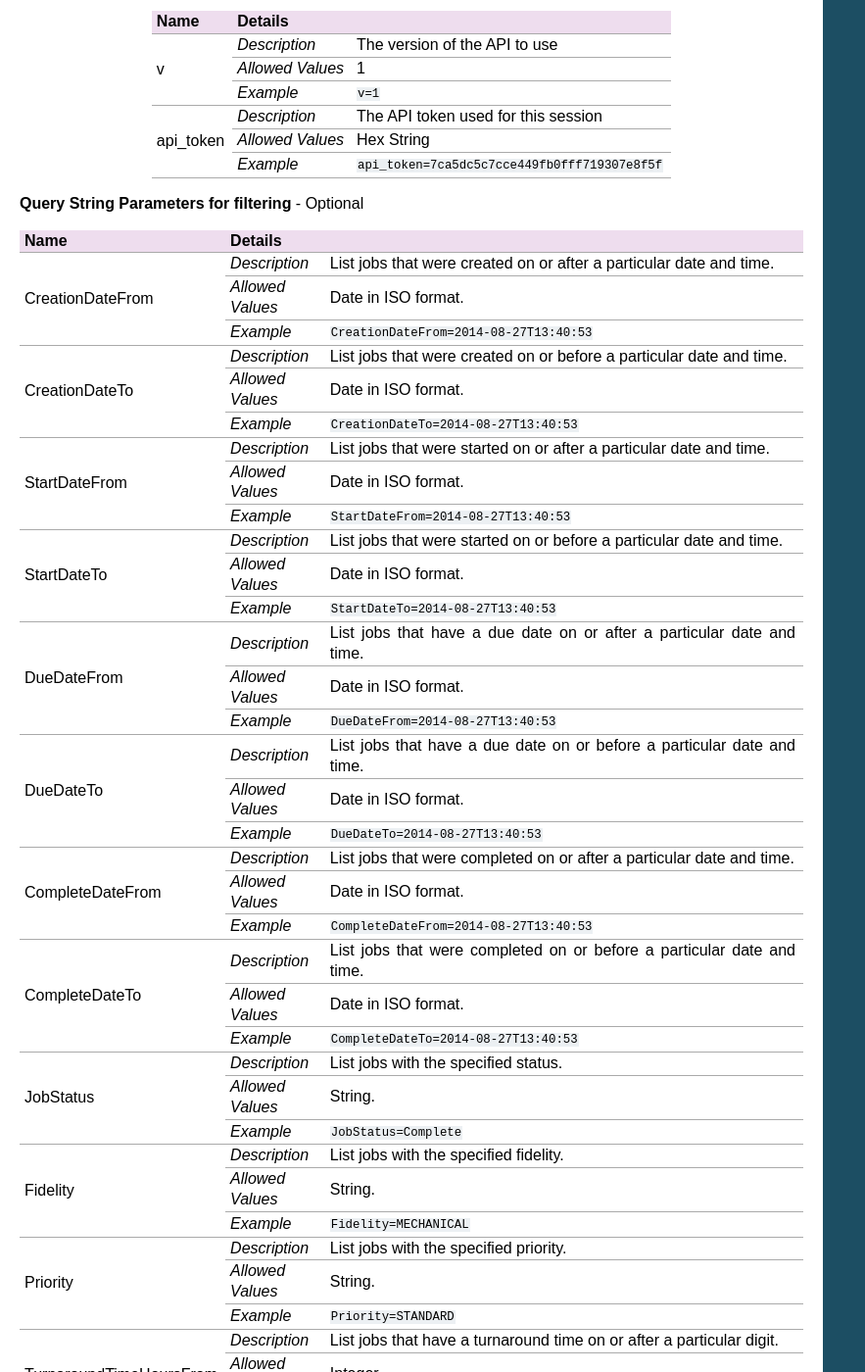
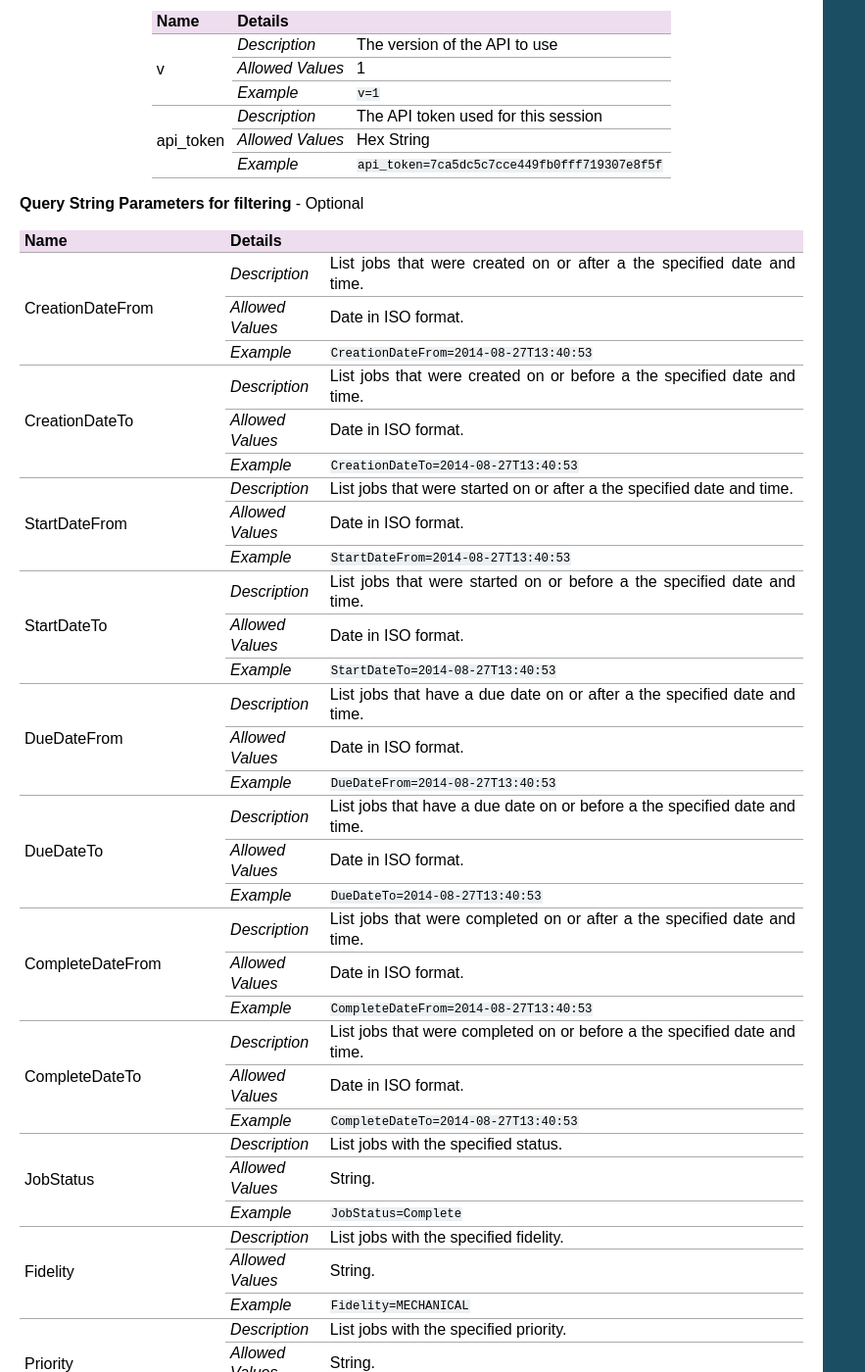
Before and after one commit to cielo24/Docs, a Sphinx documentation site: the page built from api/source/job_control/job_list.rst, in a window 1280 px wide and 1400 px high, scrolled down 248 px. Shown: the whole window at 98% size, without its empty margins (0-883 px from the left). Built offline with Sphinx 7.4.7, drawn with Linux system fonts in a browser that asks for light colours; some of the changed text lies outside the part shown.

Commit message:
Fix table width in job list

```diff
--- a/api/source/job_control/job_list.rst
+++ b/api/source/job_control/job_list.rst
@@ -28,94 +28,105 @@ The list is sorted by default to the creation time of the job, descending.
 
 **Query String Parameters for filtering** - Optional
 
-+-------------------------+---------------------------------------------------------------------------------------------+
-| Name                    | Details                                                                                     |
-+=========================+==================+==========================================================================+
-| CreationDateFrom        | `Description`    | List jobs that were created on or after a particular date and time.      |
-|                         +------------------+--------------------------------------------------------------------------+
-|                         | `Allowed Values` | Date in ISO format.                                                      |
-|                         +------------------+--------------------------------------------------------------------------+
-|                         | `Example`        | ``CreationDateFrom=2014-08-27T13:40:53``                                 |
-+-------------------------+------------------+--------------------------------------------------------------------------+
-| CreationDateTo          | `Description`    | List jobs that were created on or before a particular date and time.     |
-|                         +------------------+--------------------------------------------------------------------------+
-|                         | `Allowed Values` | Date in ISO format.                                                      |
-|                         +------------------+--------------------------------------------------------------------------+
-|                         | `Example`        | ``CreationDateTo=2014-08-27T13:40:53``                                   |
-+-------------------------+------------------+--------------------------------------------------------------------------+
-| StartDateFrom           | `Description`    | List jobs that were started on or after a particular date and time.      |
-|                         +------------------+--------------------------------------------------------------------------+
-|                         | `Allowed Values` | Date in ISO format.                                                      |
-|                         +------------------+--------------------------------------------------------------------------+
-|                         | `Example`        | ``StartDateFrom=2014-08-27T13:40:53``                                    |
-+-------------------------+------------------+--------------------------------------------------------------------------+
-| StartDateTo             | `Description`    | List jobs that were started on or before a particular date and time.     |
-|                         +------------------+--------------------------------------------------------------------------+
-|                         | `Allowed Values` | Date in ISO format.                                                      |
-|                         +------------------+--------------------------------------------------------------------------+
-|                         | `Example`        | ``StartDateTo=2014-08-27T13:40:53``                                      |
-+-------------------------+------------------+--------------------------------------------------------------------------+
-| DueDateFrom             | `Description`    | List jobs that have a due date on or after a particular date and time.   |
-|                         +------------------+--------------------------------------------------------------------------+
-|                         | `Allowed Values` | Date in ISO format.                                                      |
-|                         +------------------+--------------------------------------------------------------------------+
-|                         | `Example`        | ``DueDateFrom=2014-08-27T13:40:53``                                      |
-+-------------------------+------------------+--------------------------------------------------------------------------+
-| DueDateTo               | `Description`    | List jobs that have a due date on or before a particular date and time.  |
-|                         +------------------+--------------------------------------------------------------------------+
-|                         | `Allowed Values` | Date in ISO format.                                                      |
-|                         +------------------+--------------------------------------------------------------------------+
-|                         | `Example`        | ``DueDateTo=2014-08-27T13:40:53``                                        |
-+-------------------------+------------------+--------------------------------------------------------------------------+
-| CompleteDateFrom        | `Description`    | List jobs that were completed on or after a particular date and time.    |
-|                         +------------------+--------------------------------------------------------------------------+
-|                         | `Allowed Values` | Date in ISO format.                                                      |
-|                         +------------------+--------------------------------------------------------------------------+
-|                         | `Example`        | ``CompleteDateFrom=2014-08-27T13:40:53``                                 |
-+-------------------------+------------------+--------------------------------------------------------------------------+
-| CompleteDateTo          | `Description`    | List jobs that were completed on or before a particular date and time.   |
-|                         +------------------+--------------------------------------------------------------------------+
-|                         | `Allowed Values` | Date in ISO format.                                                      |
-|                         +------------------+--------------------------------------------------------------------------+
-|                         | `Example`        | ``CompleteDateTo=2014-08-27T13:40:53``                                   |
-+-------------------------+------------------+--------------------------------------------------------------------------+
-| JobStatus               | `Description`    | List jobs with the specified status.                                     |
-|                         +------------------+--------------------------------------------------------------------------+
-|                         | `Allowed Values` | String.                                                                  |
-|                         +------------------+--------------------------------------------------------------------------+
-|                         | `Example`        | ``JobStatus=Complete``                                                   |
-+-------------------------+------------------+--------------------------------------------------------------------------+
-| Fidelity                | `Description`    | List jobs with the specified fidelity.                                   |
-|                         +------------------+--------------------------------------------------------------------------+
-|                         | `Allowed Values` | String.                                                                  |
-|                         +------------------+--------------------------------------------------------------------------+
-|                         | `Example`        | ``Fidelity=MECHANICAL``                                                  |
-+-------------------------+------------------+--------------------------------------------------------------------------+
-| Priority                | `Description`    | List jobs with the specified priority.                                   |
-|                         +------------------+--------------------------------------------------------------------------+
-|                         | `Allowed Values` | String.                                                                  |
-|                         +------------------+--------------------------------------------------------------------------+
-|                         | `Example`        | ``Priority=STANDARD``                                                    |
-+-------------------------+------------------+--------------------------------------------------------------------------+
-| TurnaroundTimeHoursFrom | `Description`    | List jobs that have a turnaround time on or after a particular digit.    |
-|                         +------------------+--------------------------------------------------------------------------+
-|                         | `Allowed Values` | Integer.                                                                 |
-|                         +------------------+--------------------------------------------------------------------------+
-|                         | `Example`        | ``TurnaroundTimeHoursFrom=24``                                           |
-+-------------------------+------------------+--------------------------------------------------------------------------+
-| TurnaroundTimeHoursTo   | `Description`    | List jobs that have a turnaround time on or before a particular digit.   |
-|                         +------------------+--------------------------------------------------------------------------+
-|                         | `Allowed Values` | Integer.                                                                 |
-|                         +------------------+--------------------------------------------------------------------------+
-|                         | `Example`        | ``TurnaroundTimeHoursTo=48``                                             |
-+-------------------------+------------------+--------------------------------------------------------------------------+
-| Username                | `Description`    | List jobs that are owned by the specified sub-account. Pass '*' to list  |
-|                         |                  | all jobs owned by the logged in account and all of its descendants.      |
-|                         +------------------+--------------------------------------------------------------------------+
-|                         | `Allowed Values` | String.                                                                  |
-|                         +------------------+--------------------------------------------------------------------------+
-|                         | `Example`        | ``myaccountname``                                                        |
-+-------------------------+------------------+--------------------------------------------------------------------------+
++-------------------------+-----------------------------------------------------------------------+
+| Name                    | Details                                                               |
++=========================+==================+====================================================+
+| CreationDateFrom        | `Description`    | List jobs that were created on or after a          |
+|                         |                  | the specified date and time.                       |
+|                         +------------------+----------------------------------------------------+
+|                         | `Allowed Values` | Date in ISO format.                                |
+|                         +------------------+----------------------------------------------------+
+|                         | `Example`        | ``CreationDateFrom=2014-08-27T13:40:53``           |
++-------------------------+------------------+----------------------------------------------------+
+| CreationDateTo          | `Description`    | List jobs that were created on or before a         |
+|                         |                  | the specified date and time.                       |
+|                         +------------------+----------------------------------------------------+
+|                         | `Allowed Values` | Date in ISO format.                                |
+|                         +------------------+----------------------------------------------------+
+|                         | `Example`        | ``CreationDateTo=2014-08-27T13:40:53``             |
++-------------------------+------------------+----------------------------------------------------+
+| StartDateFrom           | `Description`    | List jobs that were started on or after a          |
+|                         |                  | the specified date and time.                       |
+|                         +------------------+----------------------------------------------------+
+|                         | `Allowed Values` | Date in ISO format.                                |
+|                         +------------------+----------------------------------------------------+
+|                         | `Example`        | ``StartDateFrom=2014-08-27T13:40:53``              |
++-------------------------+------------------+----------------------------------------------------+
+| StartDateTo             | `Description`    | List jobs that were started on or before a         |
+|                         |                  | the specified date and time.                       |
+|                         +------------------+----------------------------------------------------+
+|                         | `Allowed Values` | Date in ISO format.                                |
+|                         +------------------+----------------------------------------------------+
+|                         | `Example`        | ``StartDateTo=2014-08-27T13:40:53``                |
++-------------------------+------------------+----------------------------------------------------+
+| DueDateFrom             | `Description`    | List jobs that have a due date on or after a       |
+|                         |                  | the specified date and time.                       |
+|                         +------------------+----------------------------------------------------+
+|                         | `Allowed Values` | Date in ISO format.                                |
+|                         +------------------+----------------------------------------------------+
+|                         | `Example`        | ``DueDateFrom=2014-08-27T13:40:53``                |
++-------------------------+------------------+----------------------------------------------------+
+| DueDateTo               | `Description`    | List jobs that have a due date on or before a      |
+|                         |                  | the specified date and time.                       |
+|                         +------------------+----------------------------------------------------+
+|                         | `Allowed Values` | Date in ISO format.                                |
+|                         +------------------+----------------------------------------------------+
+|                         | `Example`        | ``DueDateTo=2014-08-27T13:40:53``                  |
++-------------------------+------------------+----------------------------------------------------+
+| CompleteDateFrom        | `Description`    | List jobs that were completed on or after a        |
+|                         |                  | the specified date and time.                       |
+|                         +------------------+----------------------------------------------------+
+|                         | `Allowed Values` | Date in ISO format.                                |
+|                         +------------------+----------------------------------------------------+
+|                         | `Example`        | ``CompleteDateFrom=2014-08-27T13:40:53``           |
++-------------------------+------------------+----------------------------------------------------+
+| CompleteDateTo          | `Description`    | List jobs that were completed on or before a       |
+|                         |                  | the specified date and time.                       |
+|                         +------------------+----------------------------------------------------+
+|                         | `Allowed Values` | Date in ISO format.                                |
+|                         +------------------+----------------------------------------------------+
+|                         | `Example`        | ``CompleteDateTo=2014-08-27T13:40:53``             |
++-------------------------+------------------+----------------------------------------------------+
+| JobStatus               | `Description`    | List jobs with the specified status.               |
+|                         +------------------+----------------------------------------------------+
+|                         | `Allowed Values` | String.                                            |
+|                         +------------------+----------------------------------------------------+
+|                         | `Example`        | ``JobStatus=Complete``                             |
++-------------------------+------------------+----------------------------------------------------+
+| Fidelity                | `Description`    | List jobs with the specified fidelity.             |
+|                         +------------------+----------------------------------------------------+
+|                         | `Allowed Values` | String.                                            |
+|                         +------------------+----------------------------------------------------+
+|                         | `Example`        | ``Fidelity=MECHANICAL``                            |
++-------------------------+------------------+----------------------------------------------------+
+| Priority                | `Description`    | List jobs with the specified priority.             |
+|                         +------------------+----------------------------------------------------+
+|                         | `Allowed Values` | String.                                            |
+|                         +------------------+----------------------------------------------------+
+|                         | `Example`        | ``Priority=STANDARD``                              |
++-------------------------+------------------+----------------------------------------------------+
+| TurnaroundTimeHoursFrom | `Description`    | List jobs that have a turnaround time on or after  |
+|                         |                  | the specified hour.                                |
+|                         +------------------+----------------------------------------------------+
+|                         | `Allowed Values` | Integer.                                           |
+|                         +------------------+----------------------------------------------------+
+|                         | `Example`        | ``TurnaroundTimeHoursFrom=24``                     |
++-------------------------+------------------+----------------------------------------------------+
+| TurnaroundTimeHoursTo   | `Description`    | List jobs that have a turnaround time on or before |
+|                         |                  | the specified hour.                                |
+|                         +------------------+----------------------------------------------------+
+|                         | `Allowed Values` | Integer.                                           |
+|                         +------------------+----------------------------------------------------+
+|                         | `Example`        | ``TurnaroundTimeHoursTo=48``                       |
++-------------------------+------------------+----------------------------------------------------+
+| Username                | `Description`    | List jobs that are owned by the specified          |
+|                         |                  | sub-account. Pass '*' to list all jobs owned by    |
+|                         |                  | the logged in account and all of its descendants.  |
+|                         +------------------+----------------------------------------------------+
+|                         | `Allowed Values` | String.                                            |
+|                         +------------------+----------------------------------------------------+
+|                         | `Example`        | ``myaccountname``                                  |
++-------------------------+------------------+----------------------------------------------------+
 
 **Responses**
 
```
